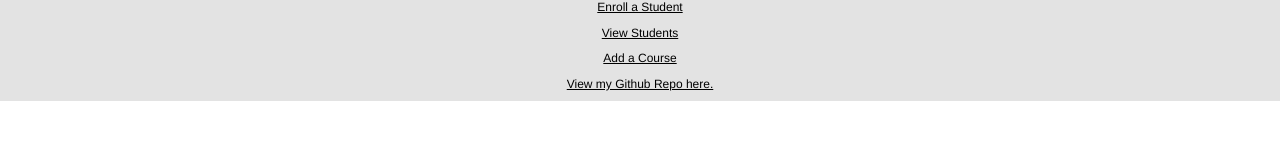
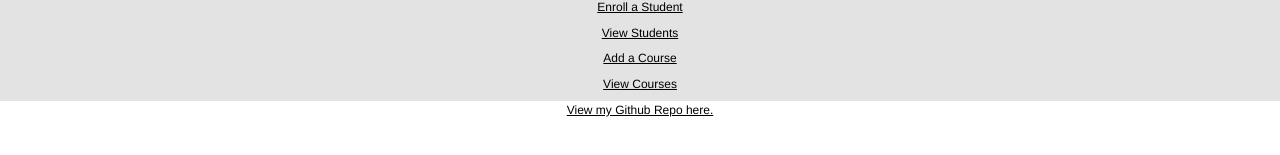
Before and after one commit to adamscott95/creative-project-4, a Vue app in the folder front-end/: page / in a window 1280 px wide. Shown: the part 619-774 px from the top of the page. Built offline with nearby package versions, Linux system fonts and the light colour scheme; no server answers.

Commit message:
Added view courses option in footer

```diff
--- a/front-end/src/App.vue
+++ b/front-end/src/App.vue
@@ -15,6 +15,8 @@
       <router-link to="/students">View Students</router-link>
       <p></p>
       <router-link to="/addcourse">Add a Course</router-link>
+      <p></p>
+      <router-link to="/">View Courses</router-link>
       <p></p>
       <a href="https://github.com/adamscott95/creative-project-4"><p>View my Github Repo here.</p></a>
     </div>
```
